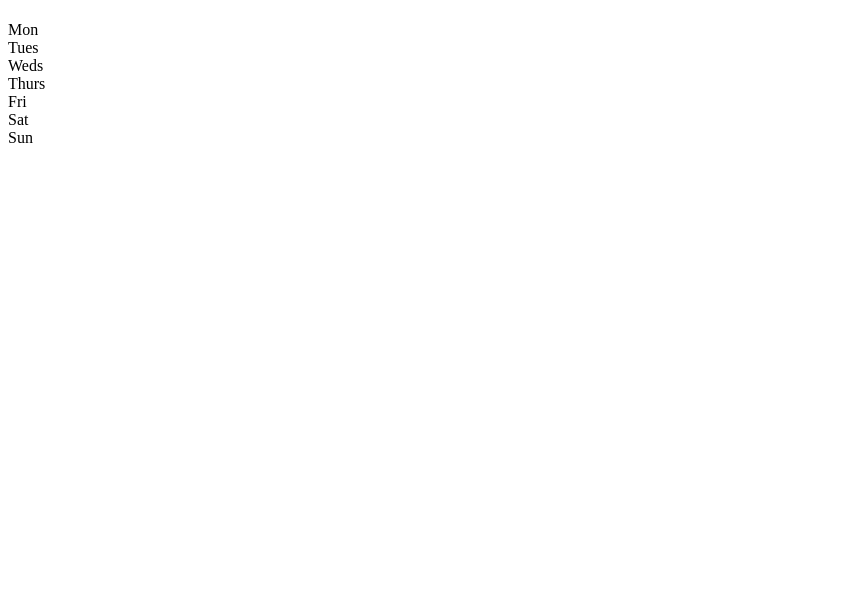
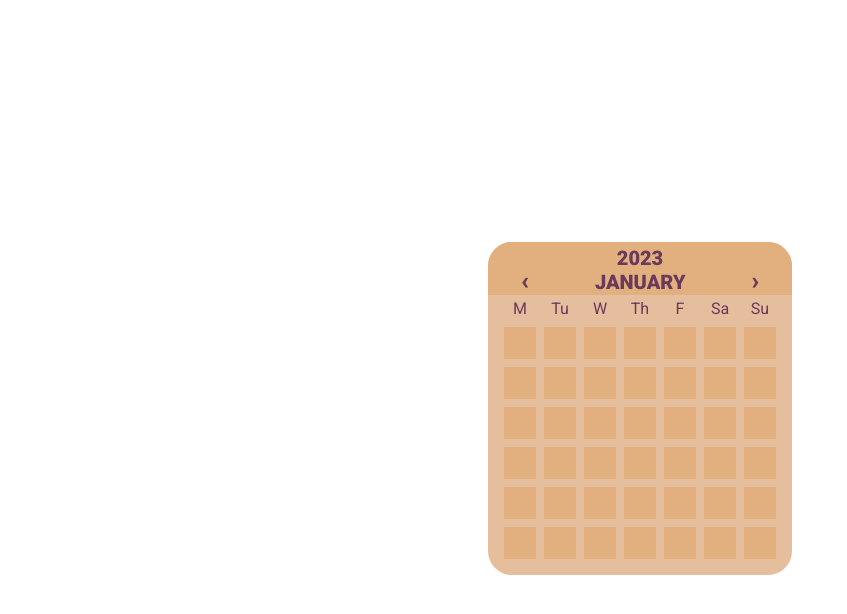
Before and after one commit to bobbybgit/calendar-test, a plain HTML site: page index.html in a window 1280 px wide. Shown: the whole page, without its empty margins (0-847 px from the left). Drawn offline with Linux system fonts and the light colour scheme.

Commit message:
style.css set up, amends to html to sort formatting

```diff
--- a/index.html
+++ b/index.html
@@ -7,25 +7,29 @@
     <title>Calendar Test</title>
     <link rel="stylesheet" href="style.css" type="text/css" media="all" />
     <script src="script.js" type="text/javascript" charset="utf-8" defer></script>
+    <link rel="preconnect" href="https://fonts.googleapis.com">
+    <link rel="preconnect" href="https://fonts.gstatic.com" crossorigin>
+    <link href="https://fonts.googleapis.com/css2?family=Roboto:ital,wght@0,100;0,400;0,900;1,300&display=swap" rel="stylesheet">
+    <style>@import url('https://fonts.googleapis.com/css2?family=Roboto:ital,wght@0,100;0,400;0,900;1,300&display=swap');</style>
 </head>
 <body>
     <div class="card">
         <div id="year-bar">
-            <h1 id="year"></h1>
+            <h1 id="year">2023</h1>
         </div> <!-- ends year-bar-->
         <div id="month-bar">
-            <h1 id="left"></h1>
-            <h1 id="month"></h1>
-            <h1 id="right"></h1>
+            <h1 id="left">&#8249;</h1>
+            <h1 id="month">JANUARY</h1>
+            <h1 id="right">&#8250;</h1>
         </div> <!-- ends month-bar-->
         <div class="days">
-            <div class="dayHead" id="Mon">Mon</div>
-            <div class="dayHead" id="Tues">Tues</div>
-            <div class="dayHead" id="Weds">Weds</div>
-            <div class="dayHead" id="Thurs">Thurs</div>
-            <div class="dayHead" id="Fri">Fri</div>
-            <div class="dayHead" id="Sat">Sat</div>
-            <div class="dayHead" id="Sun">Sun</div>
+            <div class="dayHead" id="Mon">M</div>
+            <div class="dayHead" id="Tues">Tu</div>
+            <div class="dayHead" id="Weds">W</div>
+            <div class="dayHead" id="Thurs">Th</div>
+            <div class="dayHead" id="Fri">F</div>
+            <div class="dayHead" id="Sat">Sa</div>
+            <div class="dayHead" id="Sun">Su</div>
         </div> <!-- ends days-->
         <div class="weeks" id="week1">
             <div class="day" id="Mon1"></div>
@@ -73,13 +77,13 @@
             <div class="day" id="Sun5"></div>
         </div> <!-- ends week5-->
         <div class="weeks" id="week6">
-            <div class="day" id="Mon6"></div>
-            <div class="day" id="Tues6"></div>
-            <div class="day" id="Weds6"></div>
-            <div class="day" id="Thurs6"></div>
-            <div class="day" id="Fri6"></div>
-            <div class="day" id="Sat6"></div>
-            <div class="day" id="Sun6"></div>
+            <div class="day" id="mon6"></div>
+            <div class="day" id="tues6"></div>
+            <div class="day" id="weds6"></div>
+            <div class="day" id="thurs6"></div>
+            <div class="day" id="fri6"></div>
+            <div class="day" id="sat6"></div>
+            <div class="day" id="sun6"></div>
         </div><!-- ends week6-->
 
     </div> <!-- ends card-->
--- a/style.css
+++ b/style.css
@@ -0,0 +1,97 @@
+body {
+    height: 100vh;
+    display: flex;
+    justify-content: center;
+    align-items: center;
+    font-family: 'Roboto', sans-serif;
+    color: #6A395B;
+
+}
+
+.card{
+    background-color: #E5BE9E;
+    flex: 0;
+    border-radius: 1.5rem;
+    display: flex;
+    flex-direction: column;
+}
+
+#month-bar, #year-bar{
+    background-color: #E1B07E;
+    margin: 0;
+    padding: 0;
+    display: flex;
+    align-items: center;
+
+
+}
+
+#year-bar{
+    border-radius:1.5rem 1.5rem 0 0;
+    justify-content: center;
+    padding-top: 0.3rem;
+
+}
+
+#month-bar{
+    justify-content: space-around;
+    margin-top: -0.3rem;
+}
+
+#left, #right{
+    font-size: 25px;
+
+}
+
+#month{
+    padding-top: 0.2rem;
+}
+
+
+h1{
+     color: #6A395B ;
+     font-size: 20px;
+     font-weight: 900;
+     margin: 0;
+     padding: 0;
+}
+
+.days{
+    display: flex;
+    gap: 0.5rem;
+       margin: 0.25rem 1rem -0.25rem 1rem;
+}
+
+.dayHead{
+    flex: 0;
+    color: #6A395B;
+    min-width: 2rem;
+    max-width: 2rem;
+    min-height: 2rem;
+    max-height: 2rem;
+    text-align: center;
+    margin-bottom: 0;
+}
+
+
+.day{
+    background-color: #E1B07E;
+    min-width: 2rem;
+    max-width: 2rem;
+    min-height: 2rem;
+    max-height: 2rem;
+}
+
+.weeks{
+    display: flex;
+    gap: 0.5rem;
+    margin: 0rem 1rem 0.5rem 1rem;
+}
+
+#week1{
+    margin-top: 0;
+}
+
+#week6{
+    margin-bottom: 1rem;
+}
```
